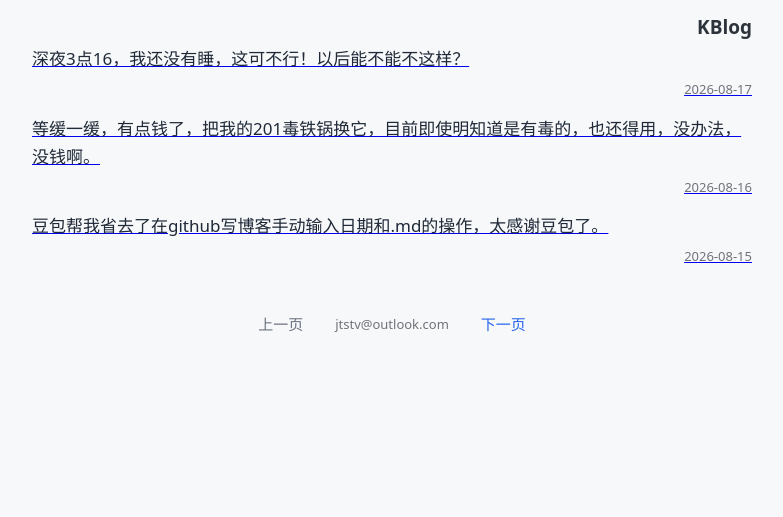
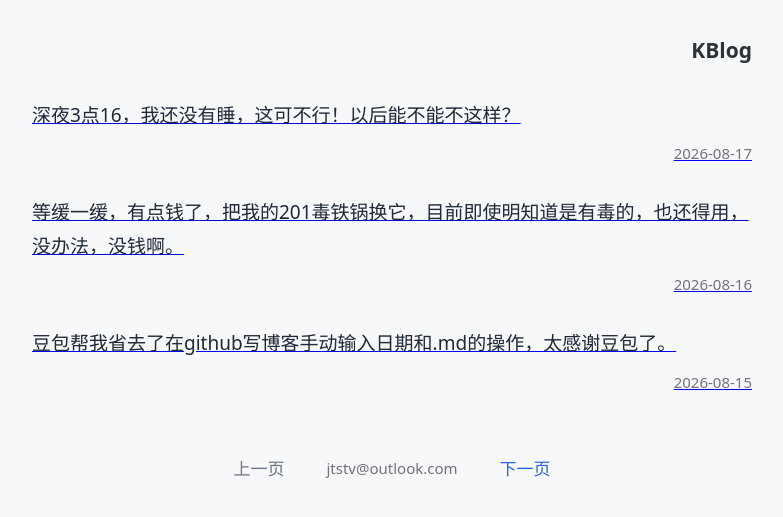
Before and after one commit to JTSTV/Jtstv.github.io, a Jekyll site: the page built from index.html, in a window 1280 px wide. Shown: the top 517 px of the page, without its empty margins (248-1031 px from the left). Built offline with Jekyll 4.4.1, drawn with Linux system fonts in a browser that asks for light colours; the list of posts is cut into pages by our own code.

Commit message:
更新 index.html

```diff
--- a/index.html
+++ b/index.html
@@ -11,7 +11,7 @@ layout: null
 <meta name="description" content="{{ site.description }}">
 <meta name="keywords" content="{{ site.keywords }}">
 <link rel="canonical" href="{{ site.url }}{{ page.url }}">
-<style>*{margin:0;padding:0;box-sizing:border-box}body{font:16px system-ui,-apple-system,sans-serif;background:#f7f8fa;color:#2c333a;padding:12px 16px 24px;line-height:1.65}.container{max-width:720px;margin:0 auto}.site-header{margin-bottom:2px;text-align:right}.site-title{font-size:19px;font-weight:600;color:#2c333a;display:inline-block}.post-item{margin-bottom:14px}.inner-card{padding:0}.post-title-text{font-size:17px;color:#1f2937;margin-bottom:6px;display:block}.post-date-text{font-size:13px;color:#71717a;text-align:right;display:block}.pagination{margin-top:36px}.pagination-inner{display:flex;gap:10px;justify-content:center;align-items:center;flex-wrap:nowrap}.pagination-email{font-size:13px;color:#71717a;padding:0 8px}.pagination a,.pagination span{padding:8px 14px;border-radius:8px;font-size:15px;text-decoration:none;white-space:nowrap}.pagination a{color:#2563eb}.pagination span{color:#6b7280}@media(max-width:600px){body{padding:8px 12px 16px}.post-title-text{font-size:16px}.pagination-inner{gap:6px}.pagination-email{font-size:12px;padding:0 4px}.pagination a,.pagination span{padding:6px 10px;font-size:14px}}</style>
+<style>*{margin:0;padding:0;box-sizing:border-box}body{font:17px system-ui,-apple-system,sans-serif;background:#f7f8fa;color:#2c333a;padding:32px 24px;line-height:1.8}.container{max-width:720px;margin:0 auto}.site-header{margin-bottom:28px;text-align:right}.site-title{font-size:21px;font-weight:600;color:#2c333a;display:inline-block}.post-item{margin-bottom:28px}.inner-card{padding:0}.post-title-text{font-size:19px;color:#1f2937;margin-bottom:8px;display:block}.post-date-text{font-size:15px;color:#71717a;text-align:right;display:block}.pagination{margin-top:48px}.pagination-inner{display:flex;gap:14px;justify-content:center;align-items:center;flex-wrap:nowrap}.pagination-email{font-size:15px;color:#71717a;padding:0 10px}.pagination a,.pagination span{padding:10px 18px;border-radius:8px;font-size:17px;text-decoration:none;white-space:nowrap}.pagination a{color:#2563eb}.pagination span{color:#6b7280}@media(max-width:600px){body{padding:20px 16px}.site-header{margin-bottom:20px}.post-item{margin-bottom:22px}.post-title-text{font-size:18px}.pagination-inner{gap:10px}.pagination-email{font-size:14px;padding:0 6px}.pagination a,.pagination span{padding:8px 14px;font-size:16px}}</style>
 </head>
 <body>
 <div class="container">
```
